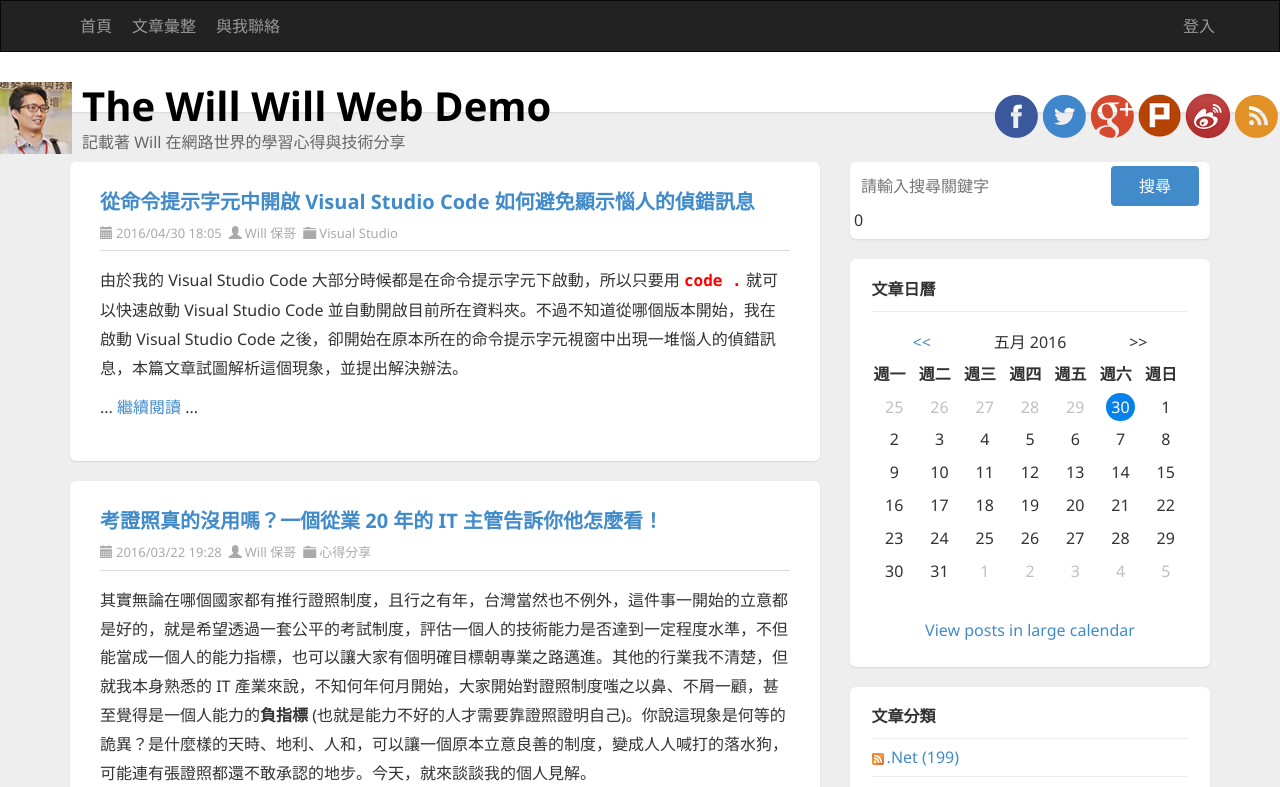
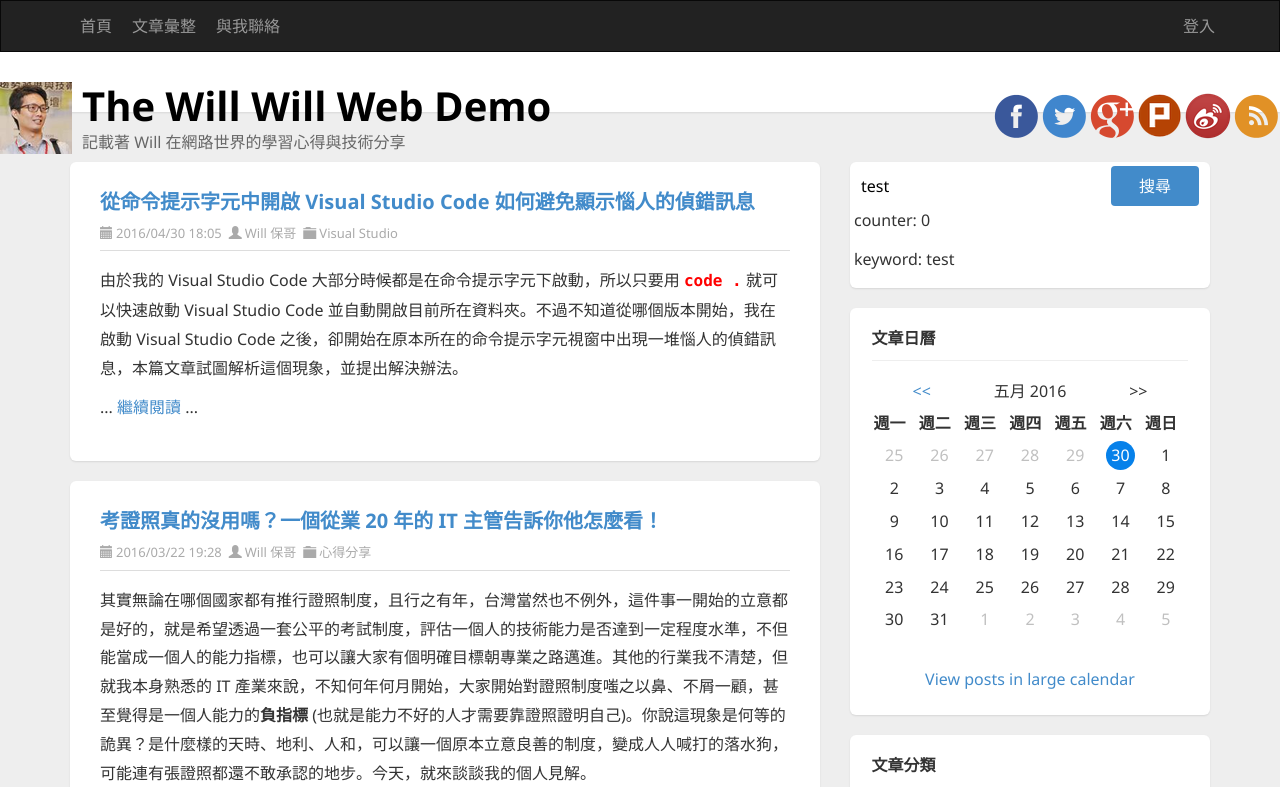
Before and after one commit to coolrare/DCT-112005, an Angular app: page / in a window 1280 px wide. Shown: the top 787 px of the page. Built offline with nearby package versions, Linux system fonts and the light colour scheme.

Commit message:
練習雙向繫結 ( Two-way Binding )

```diff
--- a/src/app/app.component.html
+++ b/src/app/app.component.html
@@ -175,11 +175,16 @@
         <div class="widget search">
           <div class="widget-content">
             <div id="searchbox">
+              <!-- 自訂雙向繫結的方法 -->
+              <!-- [value]="keyword"
+              (input)="keyword = $any($event.target).value" -->
               <input type="text" placeholder="請輸入搜尋關鍵字" accesskey="s"
+                [(ngModel)]="keyword"
                 (keyup)="inputKeyup($event)"
                 (keyup.enter)="searchByEnter($event)"/>
               <input type="button" value="搜尋" id="searchbutton" (click)="search($event)" />
-              {{ counter }}
+              <p>counter: {{ counter }}</p>
+              <p>keyword: {{ keyword }}</p>
             </div>
           </div>
         </div>
--- a/src/app/app.component.ts
+++ b/src/app/app.component.ts
@@ -2,17 +2,19 @@ import { Component } from '@angular/core';
 import { CommonModule } from '@angular/common';
 import { HeaderComponent } from './header/header.component';
 import { environment } from 'src/environments/environment';
+import { FormsModule } from '@angular/forms';
 
 @Component({
   selector: 'app-root',
   standalone: true,
-  imports: [CommonModule, HeaderComponent],
+  imports: [CommonModule, HeaderComponent, FormsModule],
   templateUrl: './app.component.html',
   styleUrls: ['./app.component.css']
 })
 export class AppComponent {
   title = environment.api;
   counter = 0;
+  keyword = 'test';
 
   search(event: MouseEvent) {
 
```
